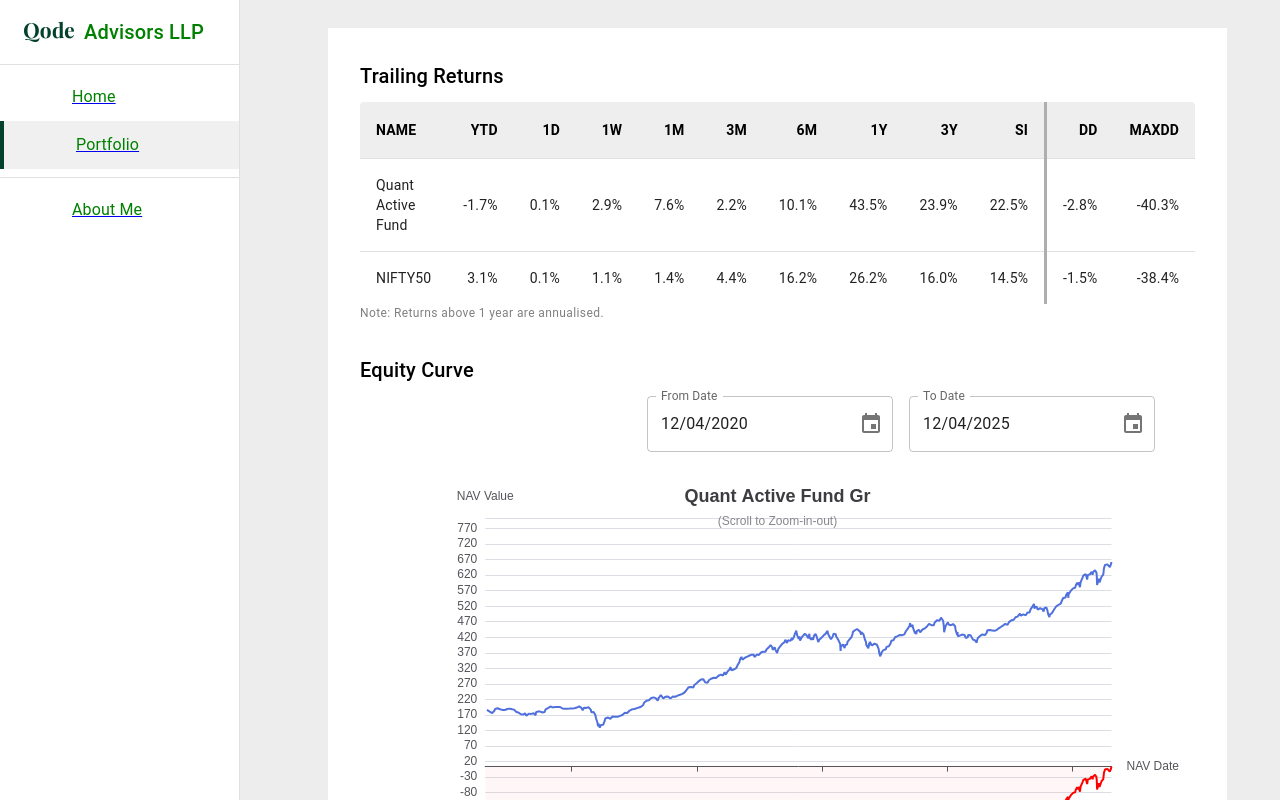
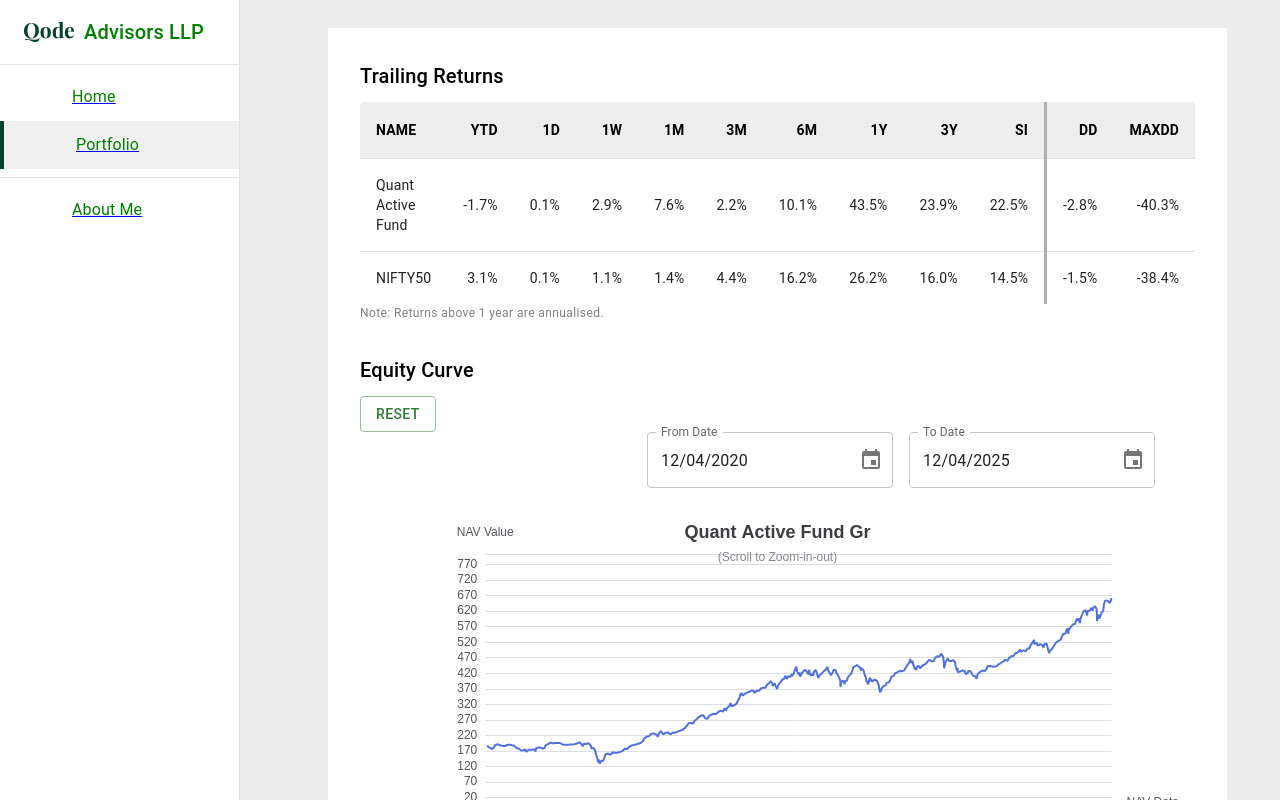
Before and after one commit to zaidansari42/Portfolio-Analysis, a React (Vite) app: page /portfolio in a window 1280 px wide. Shown: the top 800 px of the page. Built offline with nearby package versions, Linux system fonts and the light colour scheme; some icons are missing.

Commit message:
Add reset button

```diff
--- a/src/components/ui/CustomizedChart.jsx
+++ b/src/components/ui/CustomizedChart.jsx
@@ -1,10 +1,10 @@
-import React, { useState } from "react";
+import React, { useRef, useState } from "react";
 import ReactECharts from "echarts-for-react";
 import dayjs from "dayjs";
 import { LocalizationProvider } from "@mui/x-date-pickers/LocalizationProvider";
 import { AdapterDayjs } from "@mui/x-date-pickers/AdapterDayjs";
 import { DatePicker } from "@mui/x-date-pickers/DatePicker";
-import { Box, Typography } from "@mui/material";
+import { Box, Button, Typography } from "@mui/material";
 
 import { navData } from "../../data/navData";
 
@@ -15,6 +15,18 @@
 
   const [startError, setStartError] = useState("");
   const [endError, setEndError] = useState("");
+
+  const originalDatesRef = useRef({
+    start: dayjs().subtract(5, "year"),
+    end: dayjs(),
+  });
+
+  const handleReset = () => {
+    setStartDate(originalDatesRef.current.start);
+    setEndDate(originalDatesRef.current.end);
+    setStartError("");
+    setEndError("");
+  };
 
   const handleStartDateChange = (newValue) => {
     if (!newValue || !newValue.isValid()) return;
@@ -108,6 +120,11 @@
           Equity Curve
         </Typography>
 
+        <Box>
+          <Button variant="outlined" color="success" onClick={handleReset}>
+            Reset
+          </Button>
+        </Box>
         <Box
           sx={{
             display: "flex",
--- a/src/components/ui/LeftSideBar.jsx
+++ b/src/components/ui/LeftSideBar.jsx
@@ -67,8 +67,8 @@
         <Divider />
         <List>
           {["Home", "Portfolio"].map((text, index) => (
-            <NavLink to={index % 2 === 0 ? "/" : "/portfolio"} end>
-              <ListItem key={text} disablePadding>
+            <NavLink key={text} to={index % 2 === 0 ? "/" : "/portfolio"} end>
+              <ListItem disablePadding>
                 <ListItemButton sx={{ textDecoration: "none", color: "green" }}>
                   <ListItemIcon>
                     {index % 2 === 0 ? <HomeIcon /> : <ShowChartIcon />}
--- a/src/layout/pages/HomePage.jsx
+++ b/src/layout/pages/HomePage.jsx
@@ -38,7 +38,6 @@
       >
         <Grid container spacing={2}>
           {blogData.blogPosts.map((post, index) => (
-            <Grid item xs={6} key={index}>
             <CardWithLink
               key={index}
               date={post.date}
@@ -46,7 +45,6 @@
               description={post.description}
               link={"https://v0.dev"}
             />
-            </Grid>
           ))}
         </Grid>
       </Box>
```
Lines whose indentation alone changed are shown as unchanged.
